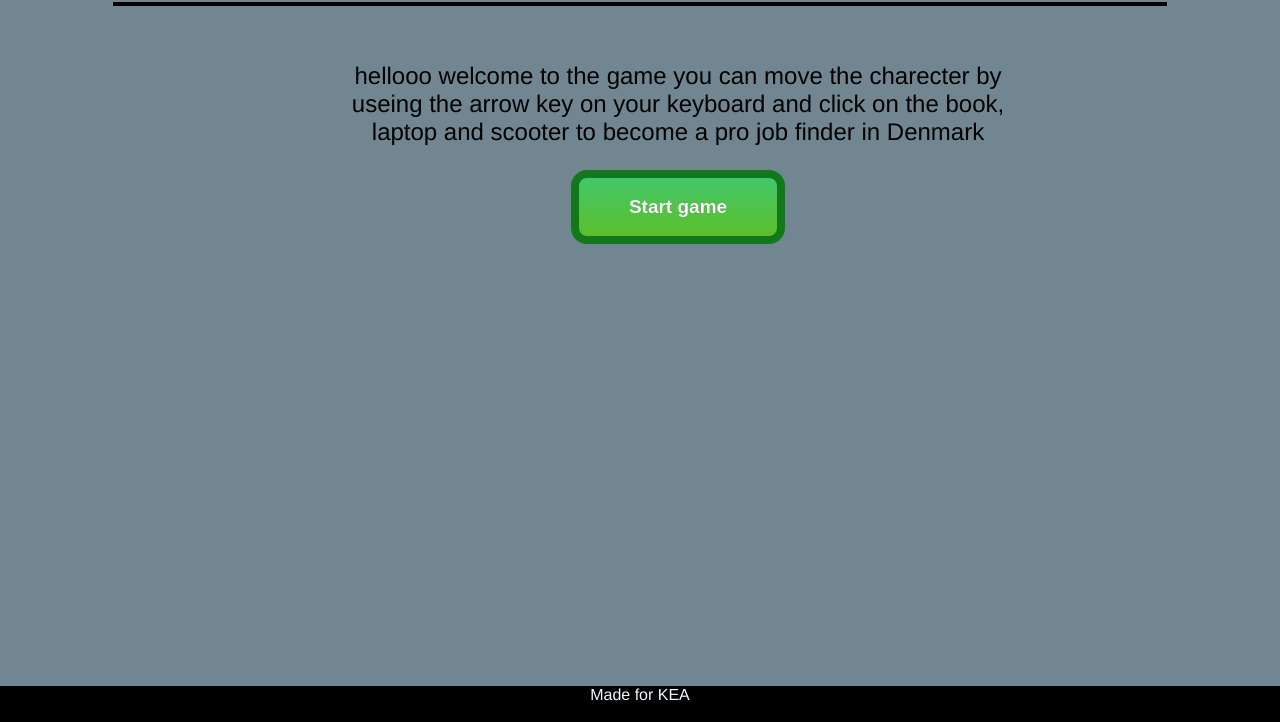
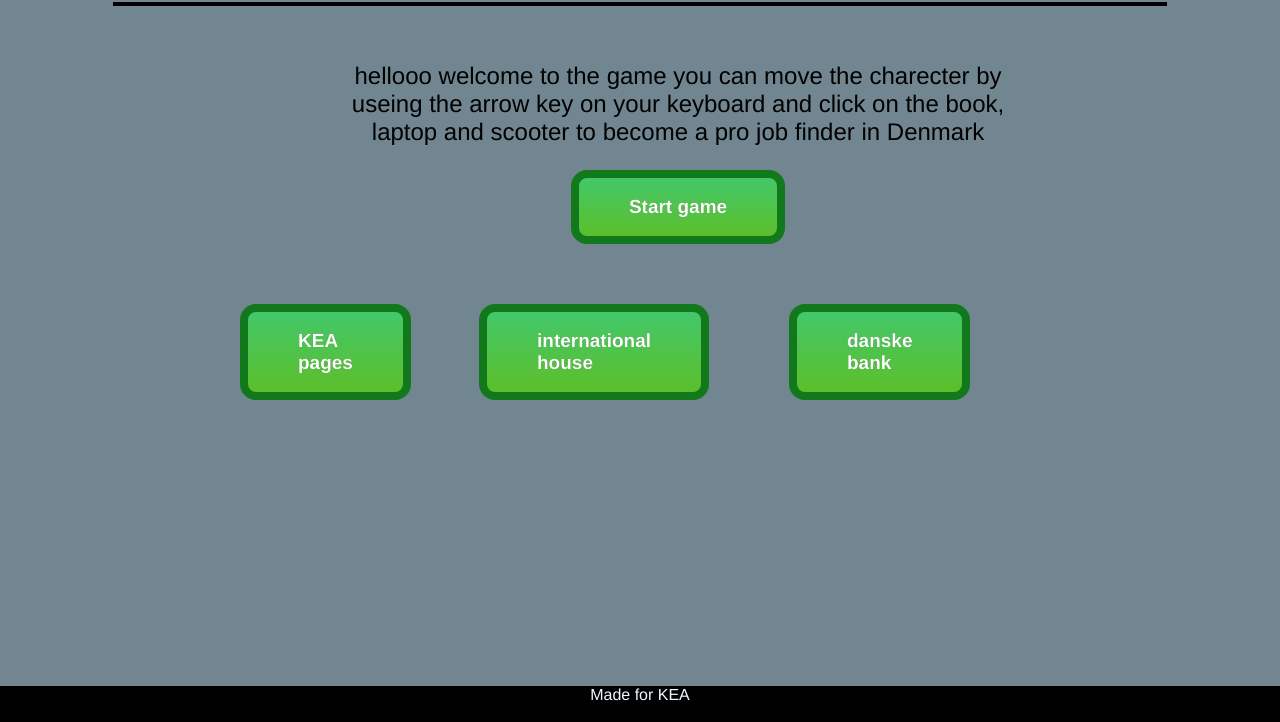
Before and after one commit to StefanFlorea00/Onboarding040401, a plain HTML site: page index.html in a window 1280 px wide. Shown: the part 78-800 px from the top of the page. Drawn offline with Linux system fonts and the light colour scheme.

Commit message:
kea page

```diff
--- a/index.html
+++ b/index.html
@@ -24,9 +24,9 @@
         <div id="mapSelect"></div>
 
         <div id="badgeDiv">
-            <img src="img/book-green.svg" class = "badge" id = "bookBadge">
-            <img src="img/laptop-blue.svg" class = "badge" id = "laptopBadge">
-            <img src="img/pin-orange.svg" class = "badge" id = "mapBadge">
+            <img src="img/book-green.svg" class="badge" id="bookBadge">
+            <img src="img/laptop-blue.svg" class="badge" id="laptopBadge">
+            <img src="img/pin-orange.svg" class="badge" id="mapBadge">
         </div>
 
         <div id="booktextp1">
@@ -39,17 +39,17 @@
 
         </div>
         <div id="booktextp2">
-             <p>Grant: SU is a monthly financial aid that all students from the EU are eligible to receive. To receive it, you have to apply and be working for a minimum of 43 hours per month.</p>
+            <p>Grant: SU is a monthly financial aid that all students from the EU are eligible to receive. To receive it, you have to apply and be working for a minimum of 43 hours per month.</p>
             <p>Working hours: If you are a Nordic, EU/EEA or Swiss citizen, there are no restrictions on the number of hours you can work in Denmark. However, if you’ll be receiving SU, there’s a limit as to how much you can earn per month.</p>
 
         </div>
-         <div id="booktextp3">
+        <div id="booktextp3">
             <p>According to the latest numbers from the Ministry of Education and Science, almost every 10th university-level student in Denmark is from abroad. Furthermore, over 50 % of the international students who studied in Denmark 2012 and went on to complete their education have remained in the country.</p>
         </div>
         <div id="booktextp4">
 
-               <p>Among the primary reasons for staying in the country after graduation are good work-life balance, competitive wages, opportunities for professional growth and the chance to strengthen the international experience.</p>
-            </div>
+            <p>Among the primary reasons for staying in the country after graduation are good work-life balance, competitive wages, opportunities for professional growth and the chance to strengthen the international experience.</p>
+        </div>
         <div id="laptoptext">
             <h2>Documentation</h2>
 
@@ -65,7 +65,11 @@
             <p>4.Bank account</p>
             <p>To open a bank account at a chosen bank, bring your passport or ID, CPR number, and an acceptance letter from KEA.</p>
         </div>
-
+        <div id="kea-pages">
+            <a href="https://kea.dk" class="keabtn" id="Keabtn">KEA pages</a>
+            <a href="https://ihcph.kk.dk" class="keabtn" id="intBtn">international house</a>
+            <a href="https://danskebank.dk/en/personal" class="keabtn" id="bankBtn">danske bank</a>
+        </div>
         <img src="img/arrow-4.svg" id="nextArrow">
         <img src="img/arrow-4.svg" id="prevArrow">
         <img src="img/arrow-4.svg" id="backArrow">
@@ -78,8 +82,9 @@
 
 
     <div id="tutorial">
-    <p> hellooo welcome to the game you can move the charecter by useing the arrow key on your keyboard and click on the book, laptop and scooter to become a pro job finder in Denmark</p>
-    <a href="#" class="startgame" id="startBtn">Start game</a></div>
+        <p> hellooo welcome to the game you can move the charecter by useing the arrow key on your keyboard and click on the book, laptop and scooter to become a pro job finder in Denmark</p>
+        <a href="#" class="startgame" id="startBtn">Start game</a>
+    </div>
     <div class="footer">
         Made for KEA
         <br><br>
--- a/style.css
+++ b/style.css
@@ -226,7 +226,7 @@ h1{
 	display:inline-block;
 	cursor:pointer;
 	color:#ffffff;
-	font-family:Arial;
+	font-family:helvetica;
 	font-size:19px;
 	font-weight:bold;
 	padding:18px 50px;
@@ -242,6 +242,50 @@ h1{
 .startgame:active {
 	position:relative;
 	top:1px;
+}
+.keabtn {
+	box-shadow: -8px 0px 27px -50px #3dc21b;
+	background:linear-gradient(to bottom, #44c767 5%, #5cbf2a 100%);
+	background-color:#44c767;
+	border-radius:16px;
+	border:8px solid #11781b;
+	display:inline-block;
+	cursor:pointer;
+	color:#ffffff;
+	font-family:helvetica;
+	font-size:19px;
+	font-weight:bold;
+	padding:18px 50px;
+	text-decoration:none;
+	text-shadow:0px 0px 0px #2f6627;
+    position: absolute;
+    float: left;
+
+}
+
+#kea-pages{
+    position: absolute;
+    float: left;
+}
+.keabtn:hover {
+	background:linear-gradient(to bottom, #5cbf2a 5%, #44c767 100%);
+	background-color:#5cbf2a;
+}
+.keabtn:active {
+	position:relative;
+	top:1px;
+}
+#Keabtn{
+    margin-top: 250px;
+    margin-left: 125px;
+}
+#intBtn{
+    margin-top: 250px;
+    margin-left: 364px;
+}
+#bankBtn{
+    margin-top: 250px;
+    margin-left: 674px;
 }
 
 #computerSelect{
```
